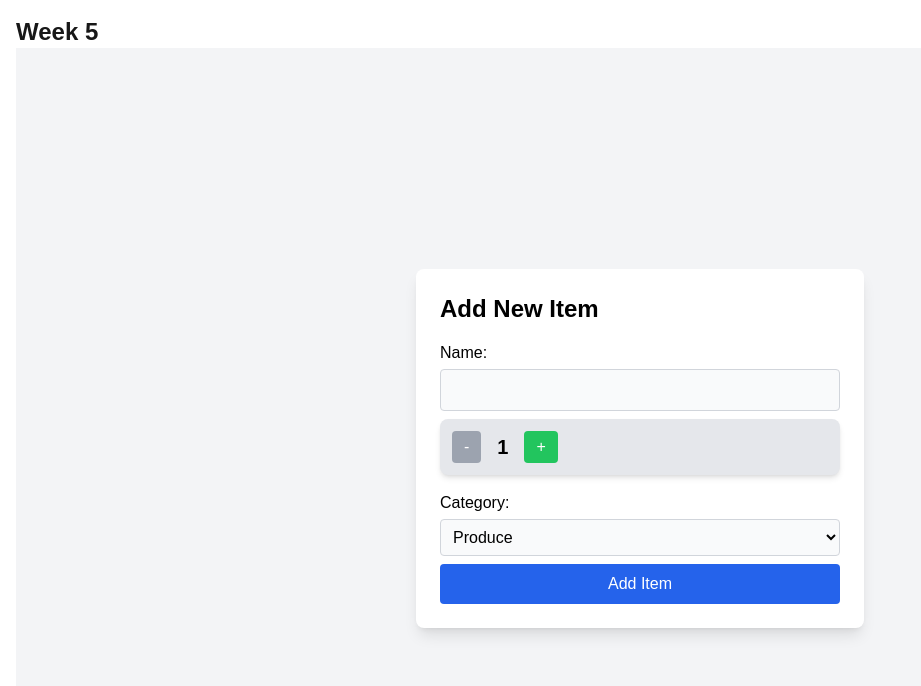
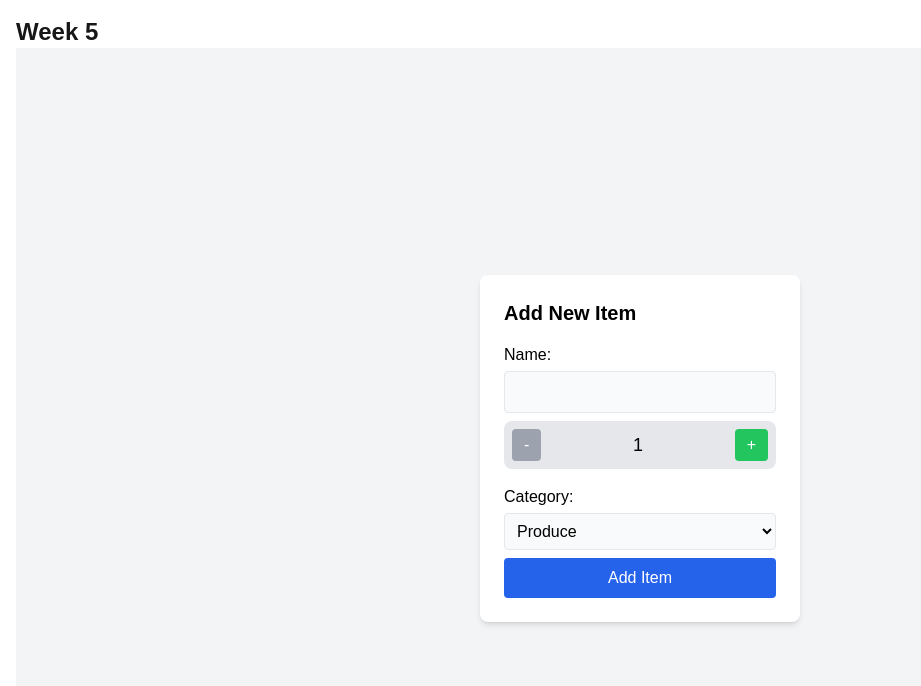
Before and after one commit to jasmit428/cprg306-assignments, a Next.js app: page /week-5 in a window 1280 px wide. Shown: the top 686 px of the page, without its empty margins (0-921 px from the left). Built offline with nearby package versions, Linux system fonts and the light colour scheme.

Commit message:
finish week5

```diff
--- a/app/week-5/new-item.js
+++ b/app/week-5/new-item.js
@@ -6,68 +6,64 @@ export default function NewItem() {
   const [quantity, setQuantity] = useState(1);
   const [category, setCategory] = useState("Produce");
 
-  const increment = () => setQuantity((prev) => (prev < 20 ? prev + 1 : prev));
-  const decrement = () => setQuantity((prev) => (prev > 1 ? prev - 1 : prev));
+  function increaseQuantity() {
+    if (quantity < 20) {setQuantity(quantity + 1);}
+  }
 
-  const handleSubmit = (event) => {
+  function decreaseQuantity() {
+    if (quantity > 1) {setQuantity(quantity - 1);}
+  }
+
+  function handleSubmit(event) {
     event.preventDefault();
-    const item = { name, quantity, category };
-    console.log("New Item:", item);
     alert(`Item Added:\nName: ${name}\nQuantity: ${quantity}\nCategory: ${category}`);
-
     setName("");
     setQuantity(1);
     setCategory("Produce");
-  };
+  }
 
   return (
-    <div className="min-h-screen flex items-center justify-center bg-gray-100 p-4">
-      <form
-        onSubmit={handleSubmit}
-        className="max-w-md w-full p-6 bg-white shadow-lg rounded-lg"
-      >
-        <h2 className="text-2xl font-bold mb-4 text-black">Add New Item</h2>
+    <div className="flex items-center justify-center min-h-screen bg-gray-100 p-4">
+      <form onSubmit={handleSubmit} className="bg-white p-6 rounded-lg shadow-md w-80">
+        <h2 className="text-xl font-bold mb-4 text-black">Add New Item</h2>
 
-        {/* Name Input */}
-        <label className="block mb-2 text-black font-medium">
+        <label className="block mb-2 text-black">
           Name:
           <input
             type="text"
             value={name}
             onChange={(e) => setName(e.target.value)}
+            className="w-full border p-2 rounded mt-1 bg-gray-50"
             required
-            className="w-full border border-gray-300 p-2 rounded mt-1 bg-gray-50"
           />
         </label>
 
-        {/* Quantity Selector */}
-        <div className="flex items-center space-x-4 bg-gray-200 p-3 rounded-lg shadow-md mb-4">
+        <div className="flex items-center justify-between bg-gray-200 p-2 rounded-lg mb-4">
           <button
             type="button"
-            onClick={decrement}
+            onClick={decreaseQuantity}
             disabled={quantity === 1}
-            className="px-3 py-1 bg-red-500 text-white rounded hover:bg-red-600 disabled:bg-gray-400"
+            className="px-3 py-1 bg-red-500 text-white rounded disabled:bg-gray-400"
           >
             -
           </button>
-          <span className="text-xl font-semibold text-black">{quantity}</span>
+          <span className="text-lg text-black">{quantity}</span>
           <button
             type="button"
-            onClick={increment}
+            onClick={increaseQuantity}
             disabled={quantity === 20}
-            className="px-3 py-1 bg-green-500 text-white rounded hover:bg-green-600 disabled:bg-gray-400"
+            className="px-3 py-1 bg-green-500 text-white rounded disabled:bg-gray-400"
           >
             +
           </button>
         </div>
 
-        {/* Category Dropdown */}
-        <label className="block mb-2 text-black font-medium">
+        <label className="block mb-2 text-black">
           Category:
           <select
             value={category}
             onChange={(e) => setCategory(e.target.value)}
-            className="w-full border border-gray-300 p-2 rounded mt-1 bg-gray-50"
+            className="w-full border p-2 rounded mt-1 bg-gray-50"
           >
             <option value="Produce">Produce</option>
             <option value="Dairy">Dairy</option>
@@ -83,11 +79,7 @@ export default function NewItem() {
           </select>
         </label>
 
-        {/* Submit Button */}
-        <button
-          type="submit"
-          className="bg-blue-600 text-white px-4 py-2 rounded hover:bg-blue-700 w-full"
-        >
+        <button type="submit" className="bg-blue-600 text-white px-4 py-2 rounded w-full hover:bg-blue-700">
           Add Item
         </button>
       </form>
```
